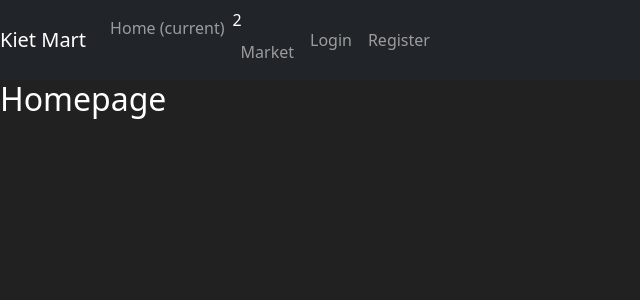
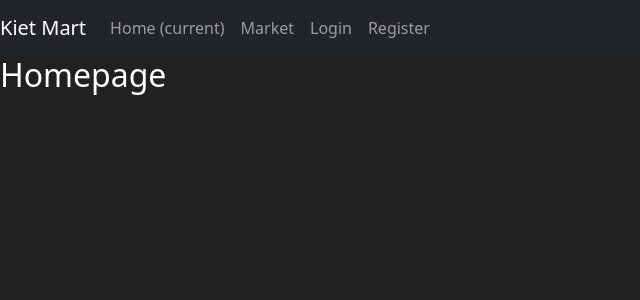
Before and after one commit to Mr-Sunglasses/market-app, a Flask app: page / in a window 1280 px wide. Shown: the top 300 px of the page, without its empty margins (0-640 px from the left). Run offline with Flask 2, Linux system fonts and the light colour scheme.

Commit message:
route for login required

```diff
--- a/market/templates/basetemplate.html
+++ b/market/templates/basetemplate.html
@@ -52,7 +52,7 @@
                 <li class="nav-item active">
                     <a class="nav-link" href="{{ url_for('homepage') }}">Home <span class="sr-only">(current)</span></a>
                 </li>
-                <li class="nav-item">2
+                <li class="nav-item">
                     <a class="nav-link" href="{{ url_for('marketpage') }}">Market</a>
                 </li>
             </ul>
@@ -68,7 +68,7 @@
                     <a class="nav-link">Welcome, {{ current_user.username }} 👋</a>
                 </li>
                 <li class="nav-item">
-                    <a class="nav-link" href="{{ url_for('logout_user') }}">Logout</a>
+                    <a class="nav-link" href="{{ url_for('logout_page') }}">Logout</a>
                 </li>
                 </ul>
             {% else %}
```
